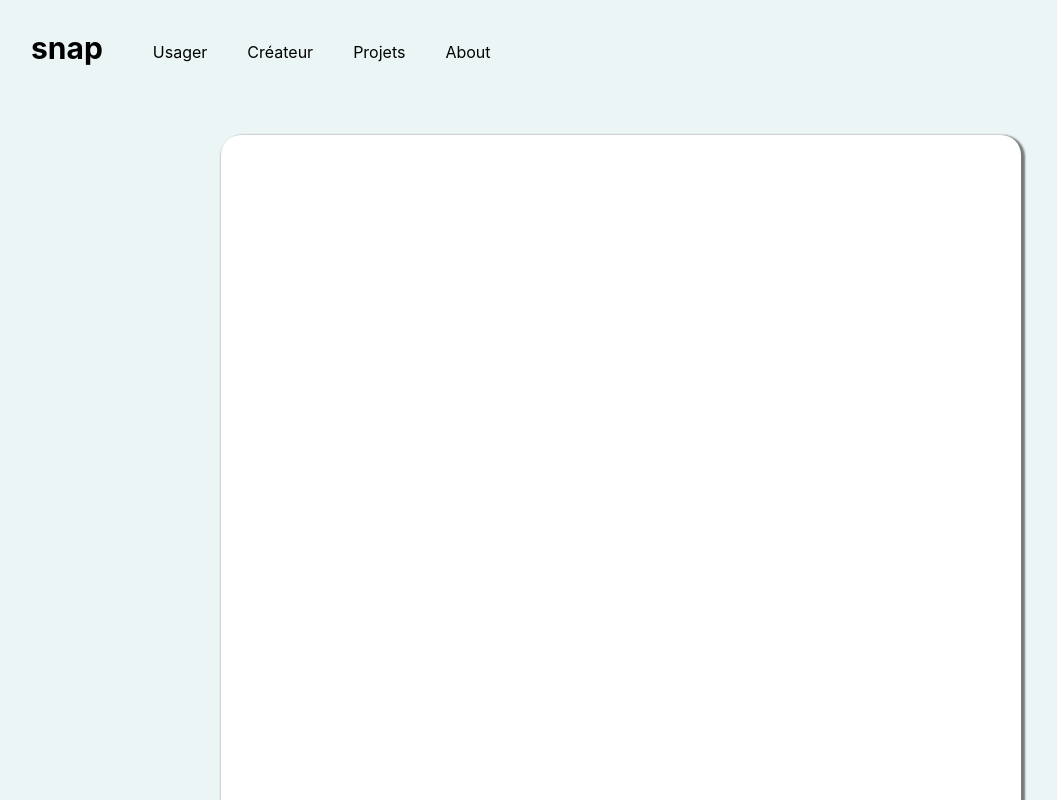
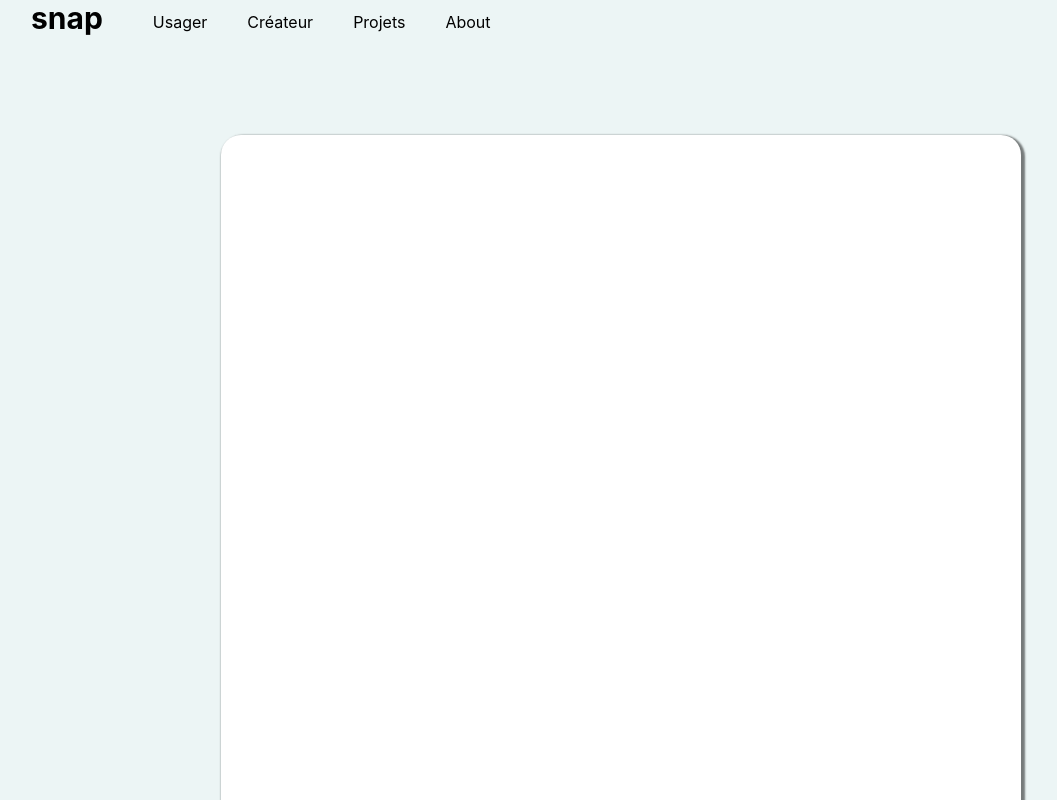
Before and after one commit to PAFiset/notification-page-main, a Next.js app: page / in a window 1280 px wide. Shown: the top 800 px of the page, without its empty margins (19-1076 px from the left). Built offline with nearby package versions, Linux system fonts and the light colour scheme.

Commit message:
Refactor two navbar into one

```diff
--- a/components/header.js
+++ b/components/header.js
@@ -5,50 +5,56 @@ import Link from 'next/link';
 
 const Header = () => {
 
+  const [isMobileModal,setMobileModal] = useState(false);
+
   const getWindowDimension = () =>{
     const width = window.innerWidth;
     return width;
   };
 
+  const clickHandler = () => {
+    setMobileModal(!isMobileModal);
+  };
+
   useEffect(() => {
+    const links = document.querySelectorAll(".links");
+    console.log({links});
+
     function handleResize() {
       getWindowDimension() < 700 ? "" : setMobileModal(false);
     }
 
     window.addEventListener('resize', handleResize);
+
+    links.forEach((link) => {
+      link.addEventListener("click",function () {
+        setMobileModal(false)
+      });
+    });
+
+    return() => {
+      window.removeEventListener("resize",handleResize);
+    }
+
   }, []);
-
-    const [isMobileModal,setMobileModal] = useState(false);
-
-    const clickHandler = () => {
-        setMobileModal(!isMobileModal);
-    };
-
 
 
   return (
     <>
-            <div className={Navbar.navbar} >
-                <div className={Navbar.navcontent}>
-                    <Link href="/"><p>snap</p></Link>
-                    <Link href="/usagers"><span>Usager</span></Link>
-                    <Link href="/createur"><span>Créateur</span></Link>
-                    <Link href="/projets"><span>Projets</span></Link>
-                    <Link href="/about"><span>About</span></Link>
+      <nav className={Navbar.navbar} >
+          <div className={isMobileModal ? Navbar.navcontent : Navbar.navcontent + " " + Navbar.navbarmobileclosed}>
+              <Link href="/"><a className="links" >snap</a></Link>
+              <Link href="/usagers"><a className="links" >Usager</a></Link>
+              <Link href="/createur"><a className="links" >Créateur</a></Link>
+              <Link href="/projets"><a className="links" >Projets</a></Link>
+              <Link href="/about"><a className="links" >About</a></Link>
           </div>
-            </div>
-            <div className={isMobileModal ? Navbar.navbarmobile : Navbar.navbarmobileclosed} >
-                <Link href="/"><span onClick={clickHandler} >Snap</span></Link>
-                <Link href="/usagers" ><span onClick={clickHandler} >Usager</span></Link>
-                <Link href="/createur" ><span onClick={clickHandler} >Créateur</span></Link>
-                <Link href="/projets" ><span onClick={clickHandler} >Projets</span></Link>
-                <Link href="/about" ><span onClick={clickHandler} >About</span></Link>
-            </div>
-            <span className={ isMobileModal ? Navbar.navicon_open + " " + Navbar.navicon :  Navbar.navicon} onClick={clickHandler} >
+      </nav>
+      <button className={ isMobileModal ? Navbar.navicon_open + " " + Navbar.navicon : Navbar.navicon} onClick={clickHandler} >
           <span></span>
           <span></span>
           <span></span>
-            </span>
+      </button>
     </>
   );
 }
--- a/styles/Header.module.scss
+++ b/styles/Header.module.scss
@@ -6,33 +6,18 @@
     display: flex;
     align-items: center;
 
-    p{
+    a:nth-child(1){
       padding: 0 50px;
       font-size: 30px;
       font-weight: 700;
-      display: inline;
     }
 
-    span{
-      cursor: pointer;
+    a{
       padding-right:40px;
       padding-top: 7px;
     }
 
     @media (max-width: 700px) {
-      display: none;
-    }
-
-  }
-
-}
-
-.navbarmobileclosed{
-  display: none;
-}
-
-.navbarmobile{
-
       position: fixed;
       top:0;
       left:0;
@@ -48,27 +33,32 @@
       background-color: rgba($color: #000000, $alpha: 0.5);
       color: white;
 
-  p{
-    cursor: pointer;
+      a:nth-child(1){
         padding: 20px;
         font-size: 50px;
         margin: inherit;
         font-style: italic;
       }
 
-  span{
-    cursor: pointer;
+      a{
         padding:20px;
         font-size: 50px;
+      }
+
+      &.navbarmobileclosed{
+        display: none;
+      }
+    }
+
   }
 
 }
 
 .navicon{
+  display: none;
 
   width: 60px;
   height: 45px;
-  display: none;
   position: absolute;
   right: 40px;
   top: 40px;
--- a/styles/globals.scss
+++ b/styles/globals.scss
@@ -22,13 +22,3 @@ a {
   justify-content: center;
   align-items: center;
 }
-
-@media (prefers-color-scheme: dark) {
-  html {
-    color-scheme: dark;
-  }
-  body {
-    color: white;
-    background: black;
-  }
-}
```
Lines whose indentation alone changed are shown as unchanged.
